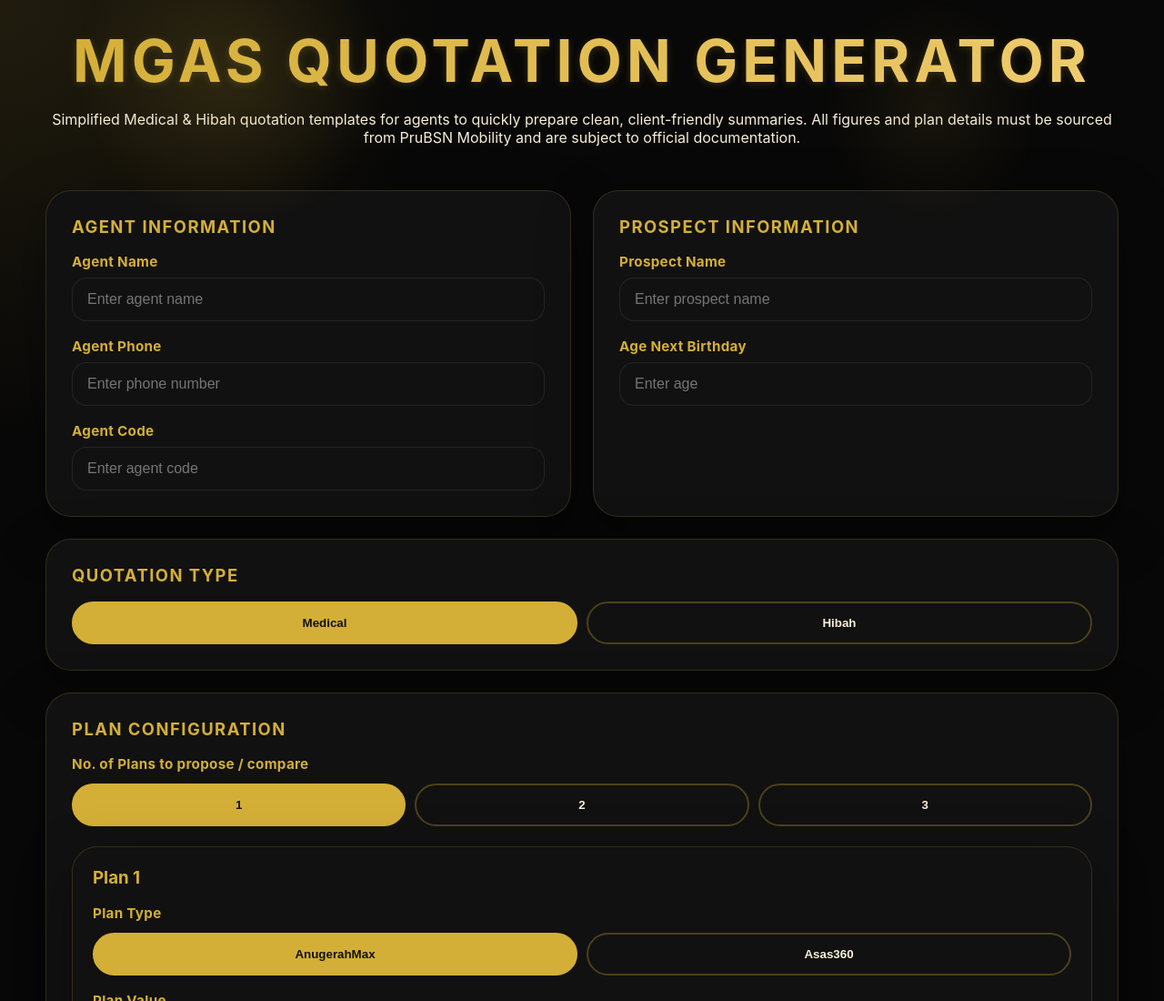
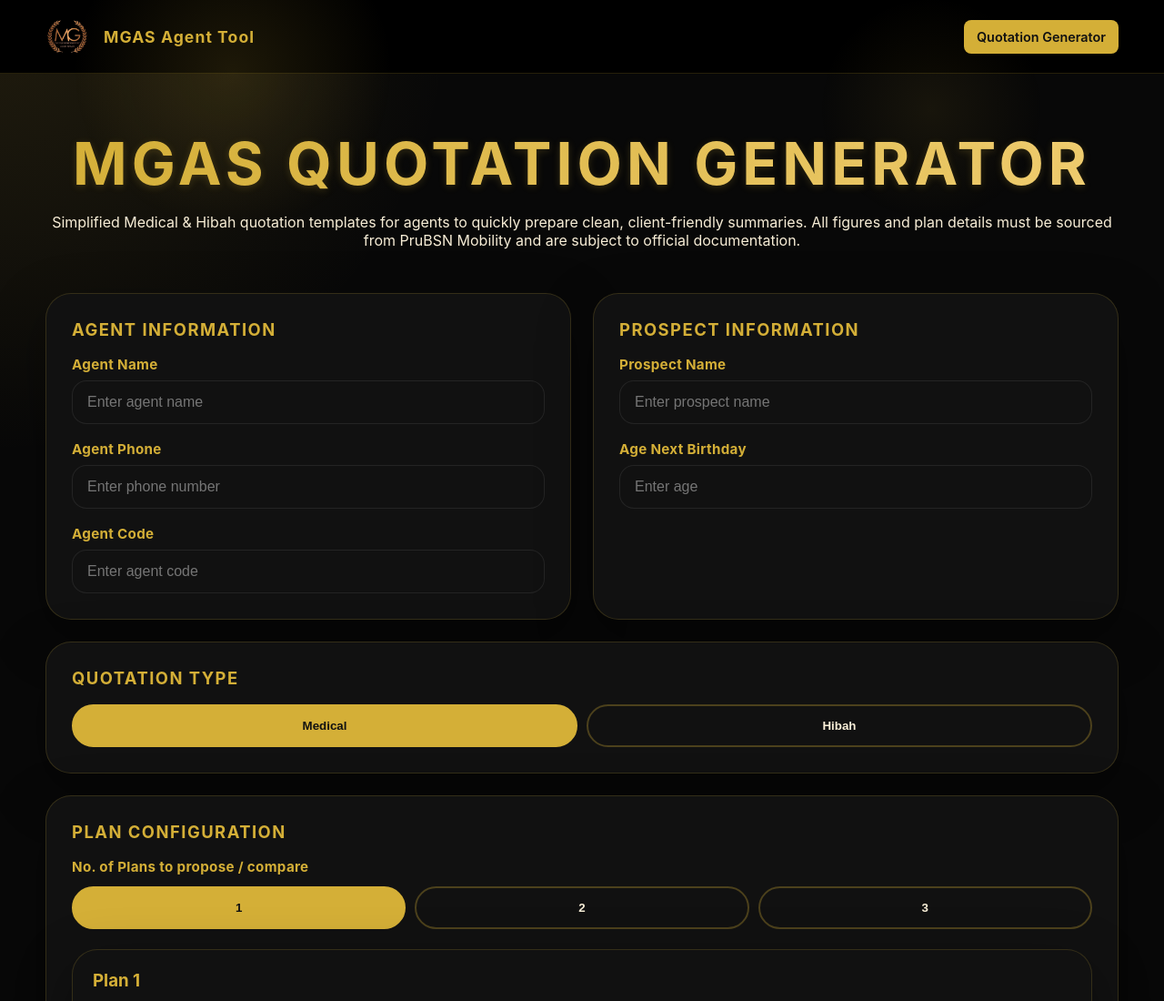
Before and after one commit to mgasd33techno/mgasd33techno.github.io, a website: page agent_quotation/index.html in a window 1280 px wide. Shown: the top 1100 px of the page at 91% size. Drawn offline with Linux system fonts and the light colour scheme.

Commit message:
add header and fix cash value

```diff
--- a/agent_quotation/index.html
+++ b/agent_quotation/index.html
@@ -1,6 +1,7 @@
 <!DOCTYPE html>
 <html>
 <head>
+
   <title>MGAS Quotation Generator</title>
   <script src="https://cdnjs.cloudflare.com/ajax/libs/html2pdf.js/0.9.2/html2pdf.bundle.min.js"></script>
   <style>
@@ -18,6 +19,98 @@
       box-sizing: border-box;
     }
 
+
+    .site-header {
+      background: #000000;
+      border-bottom: 1px solid rgba(212, 175, 55, 0.18);
+      padding: 16px 0;
+    }
+
+
+    .header-container {
+      width: min(1180px, calc(100% - 32px));
+      margin: 0 auto;
+      display: flex;
+      align-items: center;
+      justify-content: space-between;
+      gap: 40px;
+    }
+
+    .header-brand {
+      display: flex;
+      align-items: center;
+      gap: 16px;
+      text-decoration: none;
+      flex-shrink: 0;
+    }
+
+    .header-logo {
+      height: 48px;
+      width: auto;
+      object-fit: contain;
+      display: block;
+    }
+
+    .header-title {
+      margin: 0;
+      color: var(--gold);
+      font-size: 1.1rem;
+      font-weight: 700;
+      letter-spacing: 0.06em;
+      white-space: nowrap;
+    }
+
+    .header-nav {
+      display: flex;
+      align-items: center;
+      gap: 4px;
+      flex-wrap: wrap;
+      margin: 0;
+    }
+
+    .nav-link {
+      position: relative;
+      text-decoration: none;
+      color: var(--text);
+      font-weight: 600;
+      font-size: 0.9rem;
+      padding: 10px 14px;
+      border-radius: 8px;
+      transition: all 0.2s ease;
+      white-space: nowrap;
+    }
+
+    .nav-link:hover {
+      color: var(--gold);
+      background: rgba(212, 175, 55, 0.1);
+    }
+
+    .nav-link.active {
+      color: #111;
+      background: var(--gold);
+    }
+
+    @media (max-width: 900px) {
+      .header-container {
+        flex-direction: column;
+        align-items: flex-start;
+        gap: 16px;
+      }
+
+      .header-nav {
+        width: 100%;
+        justify-content: flex-start;
+      }
+
+      .header-logo {
+        height: 42px;
+      }
+
+      .header-title {
+        font-size: 0.95rem;
+      }
+    }
+
     html, body {
       margin: 0;
       min-height: 100%;
@@ -810,6 +903,23 @@
   </style>
 </head>
 <body>
+
+<header class="site-header">
+  <div class="header-container">
+    <!-- Logo & Title -->
+    <a href="#" class="header-brand">
+      <img src="../Picture/mglogo.png" alt="MGAS Logo" class="header-logo">
+      <h1 class="header-title">MGAS Agent Tool</h1>
+    </a>
+
+    <!-- Navigation -->
+    <nav class="header-nav">
+      <a href="#" class="nav-link active">Quotation Generator</a>
+      <!-- <a href="#" class="nav-link">Medical Journey</a>
+      <a href="#" class="nav-link">Lapse Revival Guide</a> -->
+    </nav>
+  </div>
+</header>
   <div class="page">
     <header>
       <div class="brand">
@@ -1822,7 +1932,7 @@
           return selected.planTypes[i - 1] === "WarisanGold" ? "RM 3,000" : "—";
         });
       }
-        table += row("Cash Value - Year 20 (10% - 15% Fund Performance)", i => formatCurrencyDisplay(document.getElementById(`cv20${i}`).value));
+        table += row("Cash Value - Year 20 (5% Fund Performance)", i => formatCurrencyDisplay(document.getElementById(`cv20${i}`).value));
 
 
       table += `</table>`;
```
